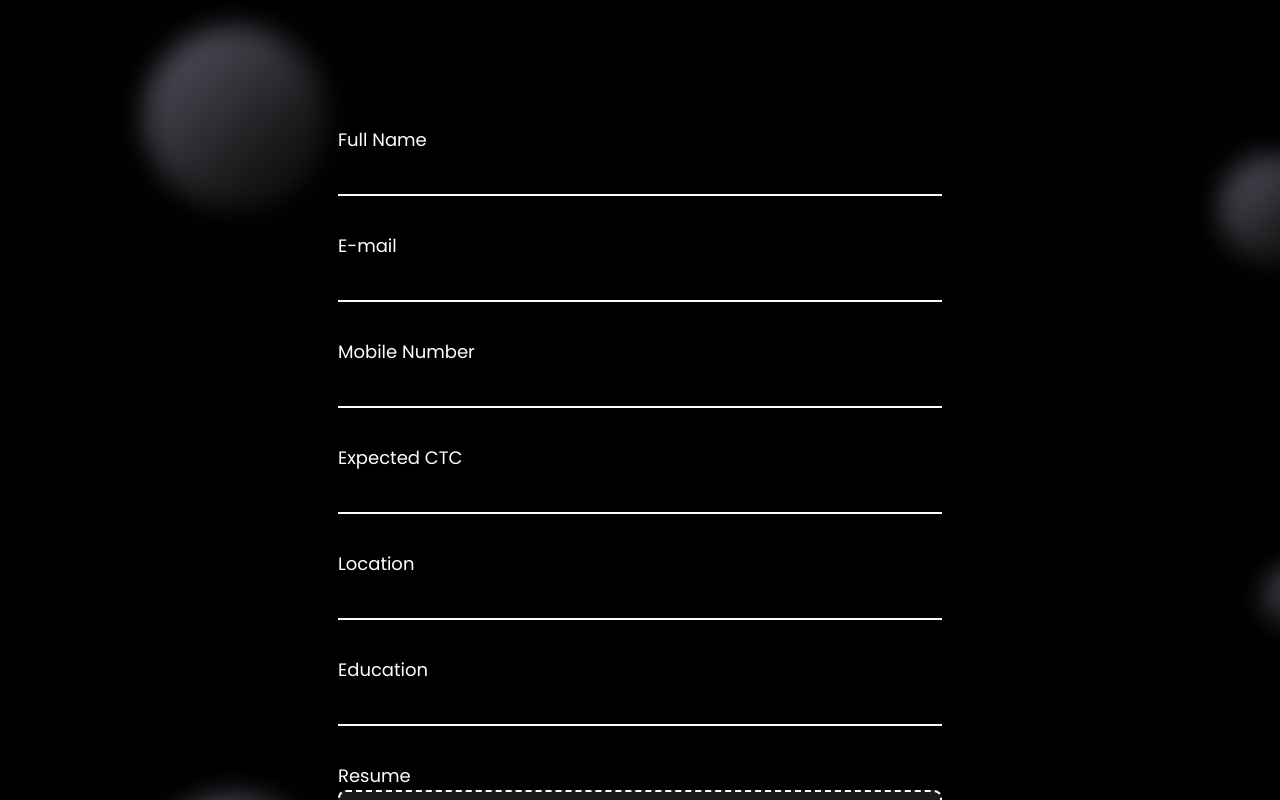
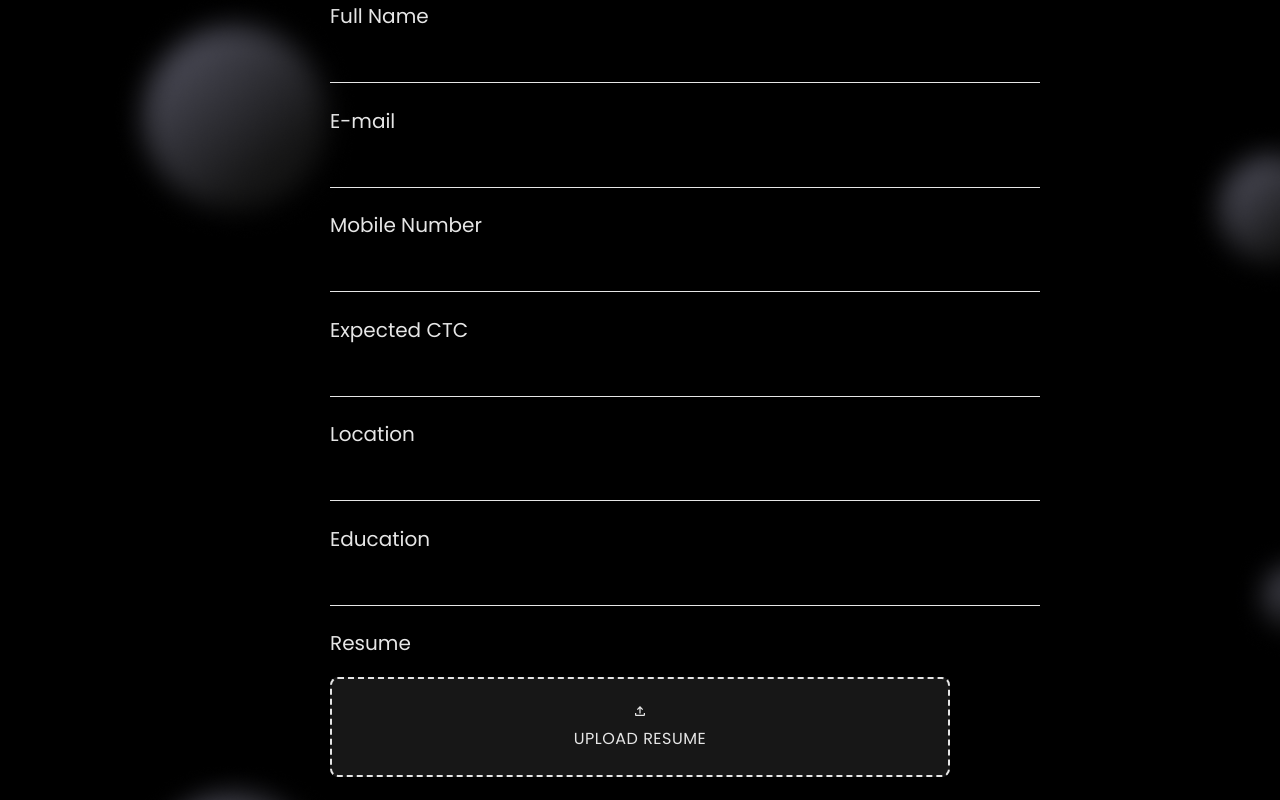
Before and after one commit to bhargavi-005/ShubhchintakWebsite, a Next.js app in the folder shubhchintak-india/: page /job_apply in a window 1280 px wide. Shown: the part 320-1120 px from the top of the page. Built offline with nearby package versions, Linux system fonts and the light colour scheme.

Commit message:
job_apply

```diff
--- a/shubhchintak-india/src/pages/job_apply.jsx
+++ b/shubhchintak-india/src/pages/job_apply.jsx
@@ -7,108 +7,58 @@ import Header from "./Header";
 function job_apply() {
   return (
     <div className="" style={{ backgroundImage: `url(${bg.src})` }}>
-      <Header/>
+      <Header />
       <section className="text-white">
         <div className="container md:px-20 px-5 py-24 mx-auto">
-          <h5 className=" text-center text-6xl font-bold mb-5 ">
+          <h5 className=" text-center text-6xl font-bold ">
             Share your details with Us!
           </h5>
         </div>
       </section>
 
       <section className="text-white font-abc relative">
-        <div className="container px-5 py-24 mx-auto">
+        <div className="container px-5 py-15 mx-auto">
           <div className="lg:w-1/2 md:w-2/3 mx-auto">
-            <div className="flex flex-col mb-3">
-              <div className="p-2 w-full">
-                <div className="relative">
-                  <label htmlFor="name" className="leading-7 text-lg text-white">
-                    Full Name
-                  </label>
-                  <input
-                    type="text"
-                    id="name"
-                    name="name"
-                    className="w-full border-b-2 border-solid bg-black border-white text-base text-white py-1 px-3 leading-8 mb-5"
-                  />
-                </div>
-              </div>
-              <div className="p-2 w-full">
-                <div className="relative">
-                  <label htmlFor="email" className="leading-7 text-lg text-white">
-                    E-mail
-                  </label>
-                  <input
-                    type="email"
-                    id="email"
-                    name="email"
-                    className="w-full border-b-2 border-solid bg-black border-white text-base text-white py-1 px-3 leading-8 mb-5"
-                  />
-                </div>
-              </div>
-              <div className="p-2 w-full">
-                <div className="relative">
-                  <label htmlFor="message" className="leading-7 text-lg text-white">
-                    Mobile Number
-                  </label>
-                  <input
-                    type="email"
-                    id="email"
-                    name="email"
-                    className="w-full border-b-2 border-solid bg-black border-white text-base text-white py-1 px-3 leading-8 mb-5"
-                  />
-                </div>
-              </div>
-              <div className="p-2 w-full">
-                <div className="relative">
-                  <label htmlFor="message" className="leading-7 text-lg text-white">
-                    Expected CTC
-                  </label>
-                  <input
-                    type="email"
-                    id="email"
-                    name="email"
-                    className="w-full border-b-2 border-solid bg-black border-white text-base text-white py-1 px-3 leading-8 mb-5"
-                  />
-                </div>
-              </div>
-              <div className="p-2 w-full">
-                <div className="relative">
-                  <label htmlFor="message" className="leading-7 text-lg text-white">
-                    Location
-                  </label>
-                  <input
-                    type="email"
-                    id="email"
-                    name="email"
-                    className="w-full border-b-2 border-solid bg-black border-white text-base text-white py-1 px-3 leading-8 mb-5"
-                  />
-                </div>
-              </div>
-              <div className="p-2 w-full">
-                <div className="relative">
-                  <label htmlFor="message" className="leading-7 text-lg text-white">
-                    Education
-                  </label>
-                  <input
-                    type="email"
-                    id="email"
-                    name="email"
-                    className="w-full border-b-2 border-solid bg-black border-white text-base text-white py-1 px-3 leading-8 mb-5"
-                  />
-                </div>
-              </div>
+            <ul className=" flex flex-col gap-6 text-xl font-normal opacity-[0.90] ">
+              <li>
+                <h5>Full Name</h5>
+                <input className=" mt-2 border-none bg-transparent focus:outline-0 " />
+                <div className="mt-4 w-[710px] h-[0.5px] bg-white"></div>
+              </li>
 
-              <div className="p-2 w-full">
-                <div className="relative">
-                  <label htmlFor="message" className="leading-7 text-lg text-white">
-                    Resume
-                  </label>
+              <li>
+                <h6>E-mail</h6>
+                <input className=" mt-2 border-none bg-transparent focus:outline-0 " />
+                <div className="mt-4 w-[710px] h-[0.5px] bg-white"></div>
+              </li>
 
+              <li>
+                <h6>Mobile Number</h6>
+                <input className=" mt-2 border-none bg-transparent focus:outline-0 " />
+                <div className=" mt-4 w-[710px] h-[0.5px] bg-white"></div>
+              </li>
+              <li>
+                <h6>Expected CTC</h6>
+                <input className=" mt-2 border-none bg-transparent focus:outline-0 " />
+                <div className=" mt-4 w-[710px] h-[0.5px] bg-white"></div>
+              </li>
+              <li>
+                <h6>Location</h6>
+                <input className=" mt-2 border-none bg-transparent focus:outline-0 " />
+                <div className=" mt-4 w-[710px] h-[0.5px] bg-white"></div>
+              </li>
+              <li>
+                <h6>Education</h6>
+                <input className=" mt-2 border-none bg-transparent focus:outline-0 " />
+                <div className=" mt-4 w-[710px] h-[0.5px] bg-white"></div>
+              </li>
+
+              <li>
+                <h6 className="mb-5">Resume</h6>
                 <div className="flex w-full  items-center justify-center bg-grey-lighter ">
                   <label className="w-full flex flex-col items-center px-4 py-6 bg-[#FFFFFF1A] text-blue rounded-lg shadow-lg tracking-wide uppercase border-dashed border-2 border-white cursor-pointer hover:bg-blue hover:text-white mb-7">
                     <svg
-                        width="16"
+                      width="10"
                       height="16"
                       viewBox="0 0 16 16"
                       fill="none"
@@ -125,19 +75,21 @@ function job_apply() {
                     <input type="file" className="hidden" />
                   </label>
                 </div>
-                </div>
-              </div>
 
+              </li>
+
+              <li>
                 <div className="p-2 w-full">
                   <button className="flex mx-auto text-white bg-indigo-500 border-0 py-2 px-8 focus:outline-none hover:bg-indigo-600 rounded-full text-lg">
                     Apply
                   </button>
                 </div>
-            </div>
+              </li>
+            </ul>
           </div>
         </div>
       </section>
-      <Footer/>
+      <Footer />
     </div>
   );
 }
```
Lines whose indentation alone changed are shown as unchanged.
